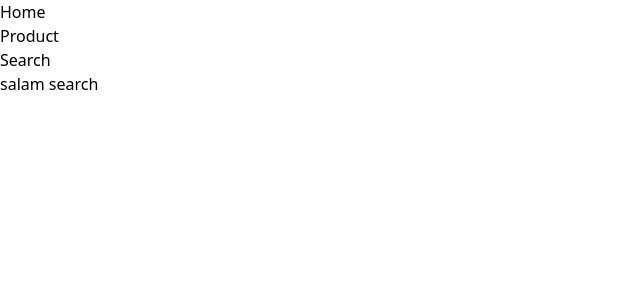
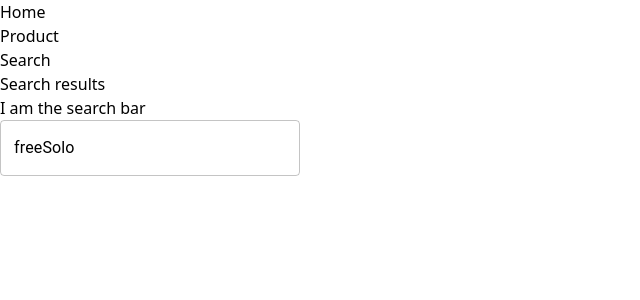
Before and after one commit to StrixWL/react-e-commerce-website, a React (Vite) app: page /search in a window 1280 px wide. Shown: the top 300 px of the page, without its empty margins (0-640 px from the left). Built offline with nearby package versions, Linux system fonts and the light colour scheme.

Commit message:
start working on search bar

```diff
--- a/package.json
+++ b/package.json
@@ -10,6 +10,9 @@
     "preview": "vite preview"
   },
   "dependencies": {
+    "@emotion/react": "^11.11.4",
+    "@emotion/styled": "^11.11.0",
+    "@mui/material": "^5.15.14",
     "react": "^18.2.0",
     "react-dom": "^18.2.0",
     "react-router-dom": "^6.22.3"
--- /dev/null
+++ b/src/components/search-page/SearchBar.css
@@ -0,0 +1,19 @@
+.scrollBar::-webkit-scrollbar-track
+{
+	-webkit-box-shadow: inset 0 0 6px rgba(0,0,0,0.3);
+	border-radius: 10px;
+	background-color: #F5F5F5;
+}
+
+.scrollBar::-webkit-scrollbar
+{
+	width: 12px;
+	background-color: #F5F5F5;
+}
+
+.scrollBar::-webkit-scrollbar-thumb
+{
+	border-radius: 10px;
+	-webkit-box-shadow: inset 0 0 6px rgba(0,0,0,.3);
+	background-color: #555;
+}
--- /dev/null
+++ b/src/components/search-page/SearchBar.jsx
@@ -0,0 +1,162 @@
+import TextField from "@mui/material/TextField";
+import Stack from "@mui/material/Stack";
+import Autocomplete from "@mui/material/Autocomplete";
+import "./SearchBar.css";
+
+const SearchBar = () => {
+  return (
+    <section>
+      <h3>I am the search bar</h3>
+      <Stack spacing={2} sx={{ width: 300 }}>
+        <Autocomplete
+          id="free-solo-demo"
+          freeSolo
+          options={top100Films.map((option) => option.title)}
+          renderInput={(params) => <TextField {...params} label="freeSolo"  InputLabelProps={{
+            sx: { color: "black" } // Set the label color to black
+          }}/>}
+          ListboxProps={{
+            className: "scrollBar",
+          }}
+          sx={{
+            "& .MuiOutlinedInput-root.Mui-focused .MuiOutlinedInput-notchedOutline":
+              {
+                borderColor: "black",
+                color: "black",
+              },
+          }}
+        />
+      </Stack>
+    </section>
+  );
+};
+// Top 100 films as rated by IMDb users. http://www.imdb.com/chart/top
+const top100Films = [
+  { title: "The Shawshank Redemption", year: 1994 },
+  { title: "The Godfather", year: 1972 },
+  { title: "The Godfather: Part II", year: 1974 },
+  { title: "The Dark Knight", year: 2008 },
+  { title: "12 Angry Men", year: 1957 },
+  { title: "Schindler's List", year: 1993 },
+  { title: "Pulp Fiction", year: 1994 },
+  {
+    title: "The Lord of the Rings: The Return of the King",
+    year: 2003,
+  },
+  { title: "The Good, the Bad and the Ugly", year: 1966 },
+  { title: "Fight Club", year: 1999 },
+  {
+    title: "The Lord of the Rings: The Fellowship of the Ring",
+    year: 2001,
+  },
+  {
+    title: "Star Wars: Episode V - The Empire Strikes Back",
+    year: 1980,
+  },
+  { title: "Forrest Gump", year: 1994 },
+  { title: "Inception", year: 2010 },
+  {
+    title: "The Lord of the Rings: The Two Towers",
+    year: 2002,
+  },
+  { title: "One Flew Over the Cuckoo's Nest", year: 1975 },
+  { title: "Goodfellas", year: 1990 },
+  { title: "The Matrix", year: 1999 },
+  { title: "Seven Samurai", year: 1954 },
+  {
+    title: "Star Wars: Episode IV - A New Hope",
+    year: 1977,
+  },
+  { title: "City of God", year: 2002 },
+  { title: "Se7en", year: 1995 },
+  { title: "The Silence of the Lambs", year: 1991 },
+  { title: "It's a Wonderful Life", year: 1946 },
+  { title: "Life Is Beautiful", year: 1997 },
+  { title: "The Usual Suspects", year: 1995 },
+  { title: "Léon: The Professional", year: 1994 },
+  { title: "Spirited Away", year: 2001 },
+  { title: "Saving Private Ryan", year: 1998 },
+  { title: "Once Upon a Time in the West", year: 1968 },
+  { title: "American History X", year: 1998 },
+  { title: "Interstellar", year: 2014 },
+  { title: "Casablanca", year: 1942 },
+  { title: "City Lights", year: 1931 },
+  { title: "Psycho", year: 1960 },
+  { title: "The Green Mile", year: 1999 },
+  { title: "The Intouchables", year: 2011 },
+  { title: "Modern Times", year: 1936 },
+  { title: "Raiders of the Lost Ark", year: 1981 },
+  { title: "Rear Window", year: 1954 },
+  { title: "The Pianist", year: 2002 },
+  { title: "The Departed", year: 2006 },
+  { title: "Terminator 2: Judgment Day", year: 1991 },
+  { title: "Back to the Future", year: 1985 },
+  { title: "Whiplash", year: 2014 },
+  { title: "Gladiator", year: 2000 },
+  { title: "Memento", year: 2000 },
+  { title: "The Prestige", year: 2006 },
+  { title: "The Lion King", year: 1994 },
+  { title: "Apocalypse Now", year: 1979 },
+  { title: "Alien", year: 1979 },
+  { title: "Sunset Boulevard", year: 1950 },
+  {
+    title:
+      "Dr. Strangelove or: How I Learned to Stop Worrying and Love the Bomb",
+    year: 1964,
+  },
+  { title: "The Great Dictator", year: 1940 },
+  { title: "Cinema Paradiso", year: 1988 },
+  { title: "The Lives of Others", year: 2006 },
+  { title: "Grave of the Fireflies", year: 1988 },
+  { title: "Paths of Glory", year: 1957 },
+  { title: "Django Unchained", year: 2012 },
+  { title: "The Shining", year: 1980 },
+  { title: "WALL·E", year: 2008 },
+  { title: "American Beauty", year: 1999 },
+  { title: "The Dark Knight Rises", year: 2012 },
+  { title: "Princess Mononoke", year: 1997 },
+  { title: "Aliens", year: 1986 },
+  { title: "Oldboy", year: 2003 },
+  { title: "Once Upon a Time in America", year: 1984 },
+  { title: "Witness for the Prosecution", year: 1957 },
+  { title: "Das Boot", year: 1981 },
+  { title: "Citizen Kane", year: 1941 },
+  { title: "North by Northwest", year: 1959 },
+  { title: "Vertigo", year: 1958 },
+  {
+    title: "Star Wars: Episode VI - Return of the Jedi",
+    year: 1983,
+  },
+  { title: "Reservoir Dogs", year: 1992 },
+  { title: "Braveheart", year: 1995 },
+  { title: "M", year: 1931 },
+  { title: "Requiem for a Dream", year: 2000 },
+  { title: "Amélie", year: 2001 },
+  { title: "A Clockwork Orange", year: 1971 },
+  { title: "Like Stars on Earth", year: 2007 },
+  { title: "Taxi Driver", year: 1976 },
+  { title: "Lawrence of Arabia", year: 1962 },
+  { title: "Double Indemnity", year: 1944 },
+  {
+    title: "Eternal Sunshine of the Spotless Mind",
+    year: 2004,
+  },
+  { title: "Amadeus", year: 1984 },
+  { title: "To Kill a Mockingbird", year: 1962 },
+  { title: "Toy Story 3", year: 2010 },
+  { title: "Logan", year: 2017 },
+  { title: "Full Metal Jacket", year: 1987 },
+  { title: "Dangal", year: 2016 },
+  { title: "The Sting", year: 1973 },
+  { title: "2001: A Space Odyssey", year: 1968 },
+  { title: "Singin' in the Rain", year: 1952 },
+  { title: "Toy Story", year: 1995 },
+  { title: "Bicycle Thieves", year: 1948 },
+  { title: "The Kid", year: 1921 },
+  { title: "Inglourious Basterds", year: 2009 },
+  { title: "Snatch", year: 2000 },
+  { title: "3 Idiots", year: 2009 },
+  { title: "Monty Python and the Holy Grail", year: 1975 },
+];
+
+export default SearchBar;
--- a/src/pages/Search/Search.jsx
+++ b/src/pages/Search/Search.jsx
@@ -1,5 +1,26 @@
+import SearchBar from "../../components/search-page/SearchBar";
+
 const Search = () => {
-	return <div>salam search</div>;
+  return (
+	<section className="search-section">
+
+		{/* // NAVBAR */}
+		<header>
+			<h2>Search results</h2>
+		{/* // SEARCH BAR */}
+		<SearchBar />
+		</header>
+		<main>
+		{/* // List of items */}
+
+		</main>
+		<footer>
+			{/* footer */}
+		</footer>
+
+	</section>
+
+  );
 };
 
 export default Search;
```
Also changed, not shown: 1 other file (tests, documents, lock files or other folders).
